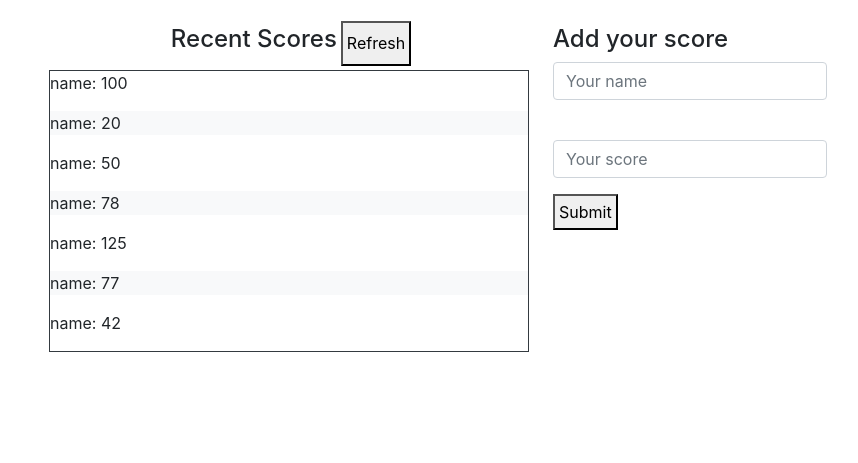
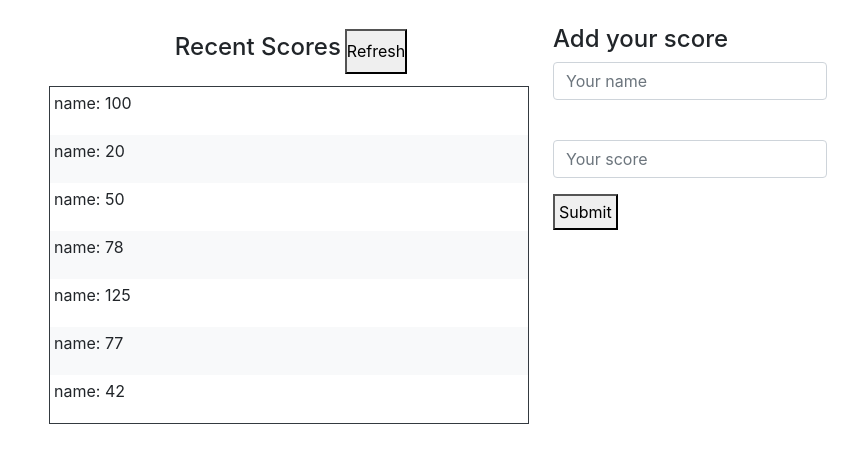
Before and after one commit to SunnySparks/Leaderboard-JS, a website built with webpack: page src/index.html in a window 1280 px wide. Shown: the part 99-562 px from the top of the page, without its empty margins (19-877 px from the left). Built offline with nearby package versions, Linux system fonts and the light colour scheme.

Commit message:
Update README file

```diff
--- a/src/index.html
+++ b/src/index.html
@@ -13,55 +13,55 @@
 
         <div class="mr-auto ml-auto row">
             <div class="mr-2">
-            <div class="row justify-content-md-center">
+            <div class="row justify-content-md-center p-2">
                 <h4 class="p-1">Recent Scores</h4>
-                <button class="p-1">Refresh</button>
+                <button class="p-0">Refresh</button>
             </div>
             <div class="p-1">
                 <ul class="border border-dark border-3 p-0 m-0">
-                    <li>
+                    <li class="p-1">
                         <div>
                             <p>
                                 name: 100
                             </p>
                         </div>
                     </li>
-                    <li class="bg-light">
+                    <li class="bg-light p-1">
                         <div>
                             <p>
                                 name: 20
                             </p>
                         </div>
                     </li>
-                    <li>
+                    <li class="p-1">
                         <div>
                             <p>
                                 name: 50
                             </p>
                         </div>
                     </li>
-                    <li class="bg-light">
+                    <li class="bg-light p-1">
                         <div>
                             <p>
                                 name: 78
                             </p>
                         </div>
                     </li>
-                    <li>
+                    <li class="p-1">
                         <div>
                             <p>
                                 name: 125
                             </p>
                         </div>
                     </li>
-                    <li class="bg-light">
+                    <li class="bg-light p-1">
                         <div>
                             <p>
                                 name: 77
                             </p>
                         </div>
                     </li>
-                    <li>
+                    <li class="p-1">
                         <div>
                             <p>
                                 name: 42
```
Also changed, not shown: README.md.
